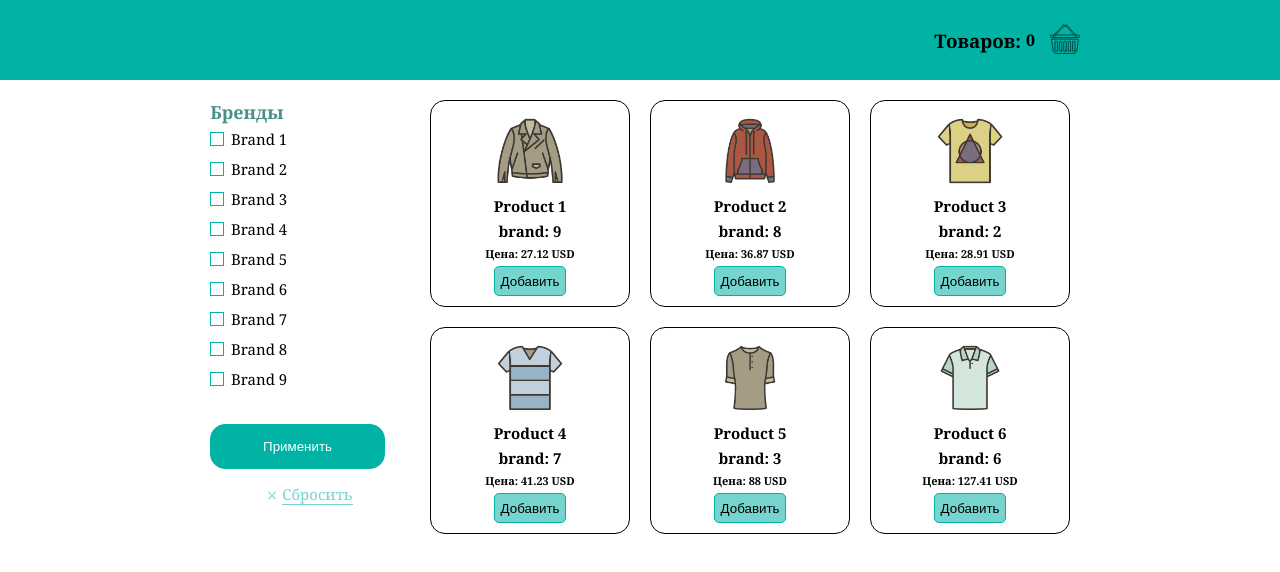
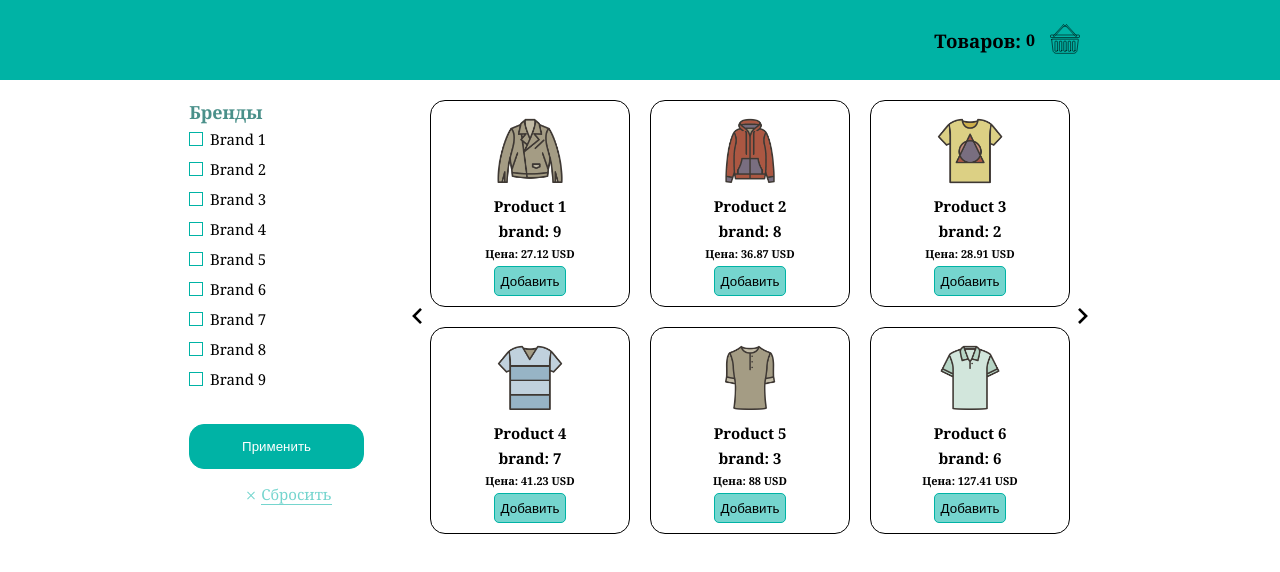
Before and after one commit to SubwaySerfer/accent_testApp, a Vue app: page /#/main in a window 1280 px wide. Shown: the top 572 px of the page. Built offline with nearby package versions, Linux system fonts and the light colour scheme.

Commit message:
feat: add arrows

```diff
--- a/src/components/CatalogList.vue
+++ b/src/components/CatalogList.vue
@@ -1,5 +1,14 @@
 <template>
-  <div>
+  <section class="wrapper">
+    <div class="catalog-wrapper">
+      <div class="">
+        <img
+          src="@/assets/icons/left-icon.svg"
+          alt="left arrow"
+          class="catalog-wrapper-arrow_left"
+          @click="prevPage"
+        />
+      </div>
       <ul class="catalog-list">
         <li class="list-item" v-for="value in currentList" :key="value.id">
           <img class="list-item_img" :src="value.image" alt="product image" />
@@ -14,7 +23,16 @@
           </button>
         </li>
       </ul>
+      <div>
+        <img
+          src="@/assets/icons/right-icon.svg"
+          alt="right arrow"
+          class="catalog-wrapper-arrow_right"
+          @click="nextPage"
+        />
       </div>
+    </div>
+  </section>
 </template>
 
 <script>
@@ -70,6 +88,9 @@ export default {
       });
       this.$store.state.counterItems = sum;
     },
+
+    nextPage() {},
+    prevPage() {},
   },
 
   created() {
@@ -84,6 +105,16 @@ export default {
 
 <style></style>
 <style scoped>
+.wrapper {
+  display: flex;
+  align-items: flex-start;
+}
+.catalog-wrapper {
+  display: flex;
+  flex-direction: row;
+  align-items: center;
+  gap: 5px;
+}
 .catalog-list {
   display: flex;
   gap: 2rem;
@@ -125,4 +156,10 @@ export default {
   border: 1px solid #00b3a5;
   background-color: #75d5ce;
 }
+.catalog-wrapper-arrow_left,
+.catalog-wrapper-arrow_right {
+  width: 16px;
+  height: 16px;
+  cursor: pointer;
+}
 </style>
```
Also changed, not shown: src/assets/icons/left-icon.svg (added), src/assets/icons/right-icon.svg (added). Lines whose indentation alone changed are shown as unchanged.
